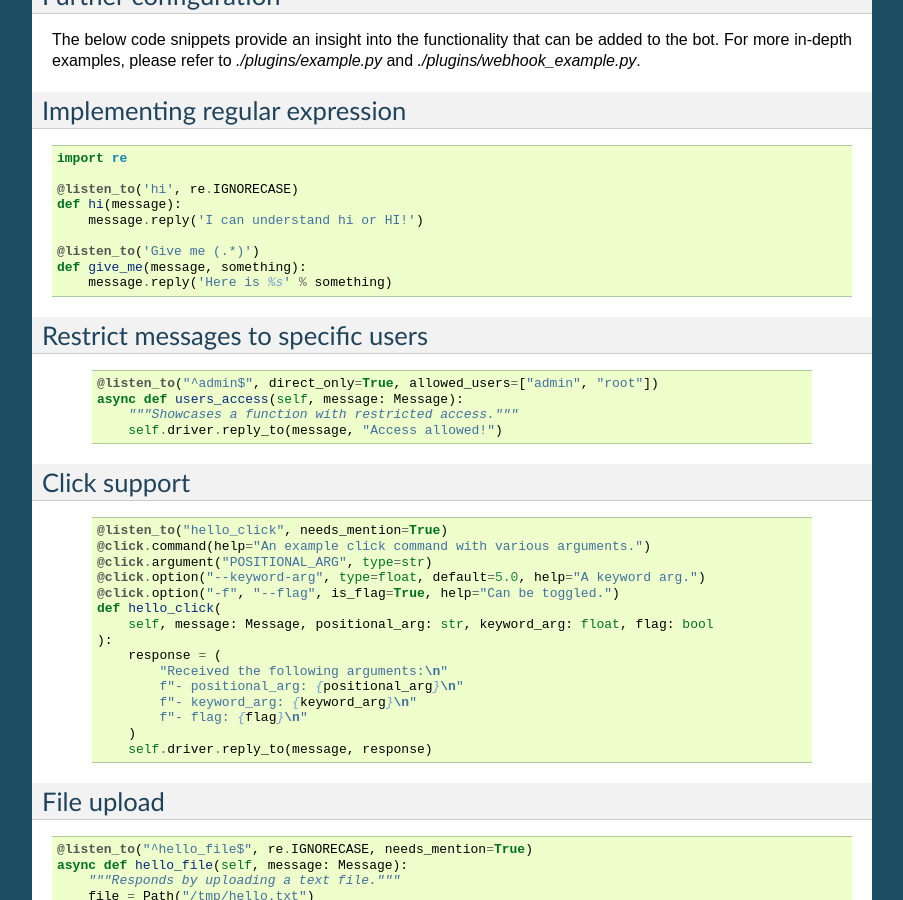
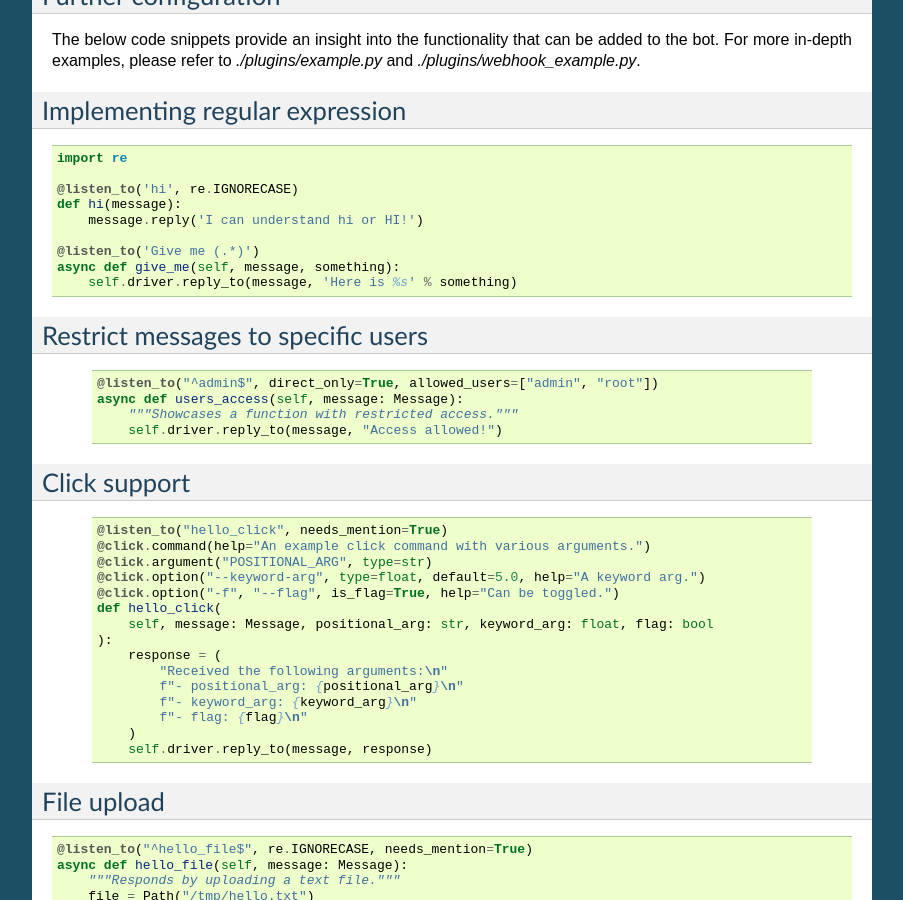
Before and after one commit to attzonko/mmpy_bot, a Sphinx documentation site: the page built from docs/plugins.rst, in a window 1280 px wide and 900 px high, scrolled down 951 px. Shown: the whole window, without its empty margins (198-1101 px from the left). Built offline with Sphinx 7.4.7, drawn with Linux system fonts in a browser that asks for light colours.

Commit message:
Update plugins.rst

```diff
--- a/docs/plugins.rst
+++ b/docs/plugins.rst
@@ -69,8 +69,8 @@ Implementing regular expression
         message.reply('I can understand hi or HI!')
 
     @listen_to('Give me (.*)')
-    def give_me(message, something):
-        message.reply('Here is %s' % something)
+    async def give_me(self, message, something):
+        self.driver.reply_to(message, 'Here is %s' % something)
 
 Restrict messages to specific users
 ----------------------------------
```
